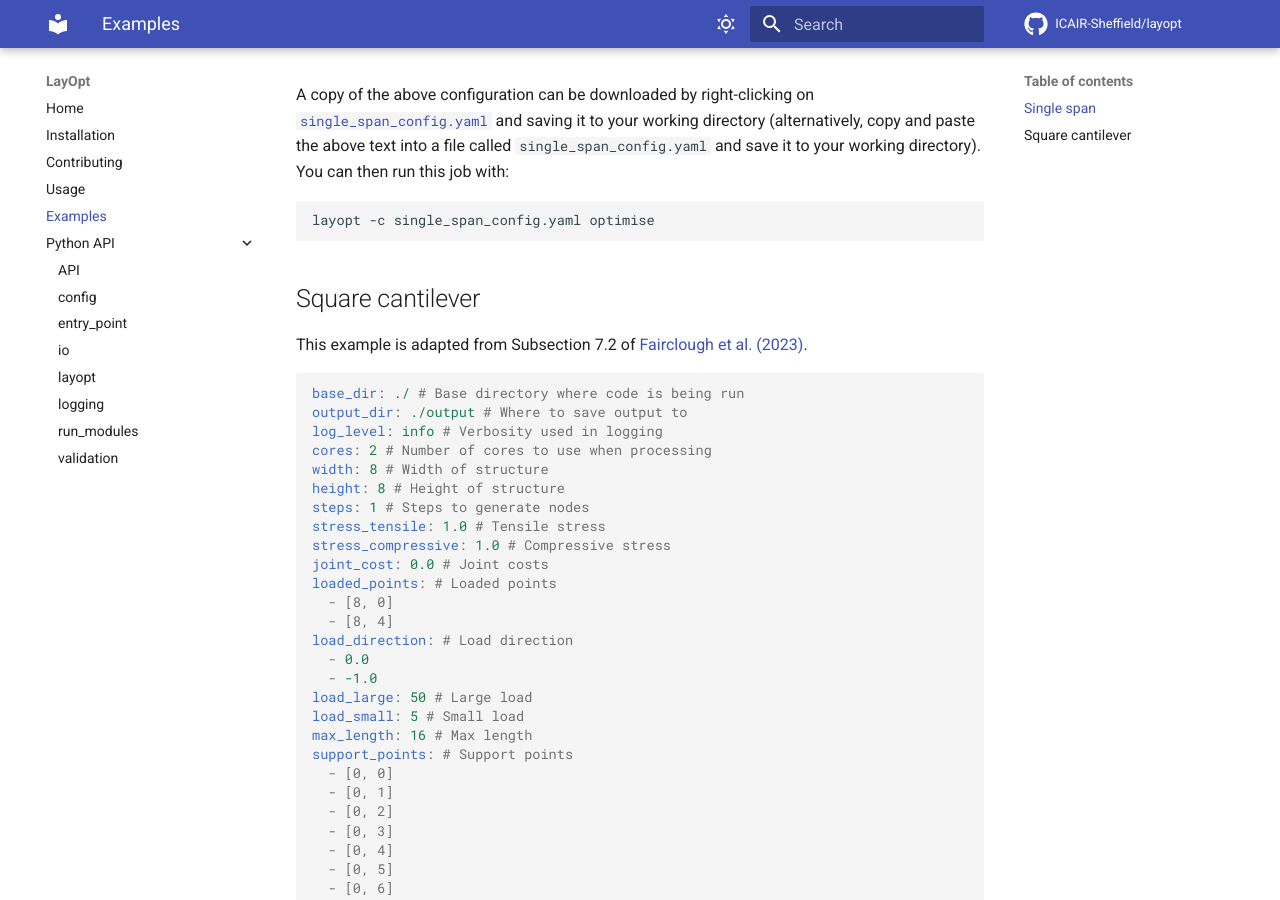
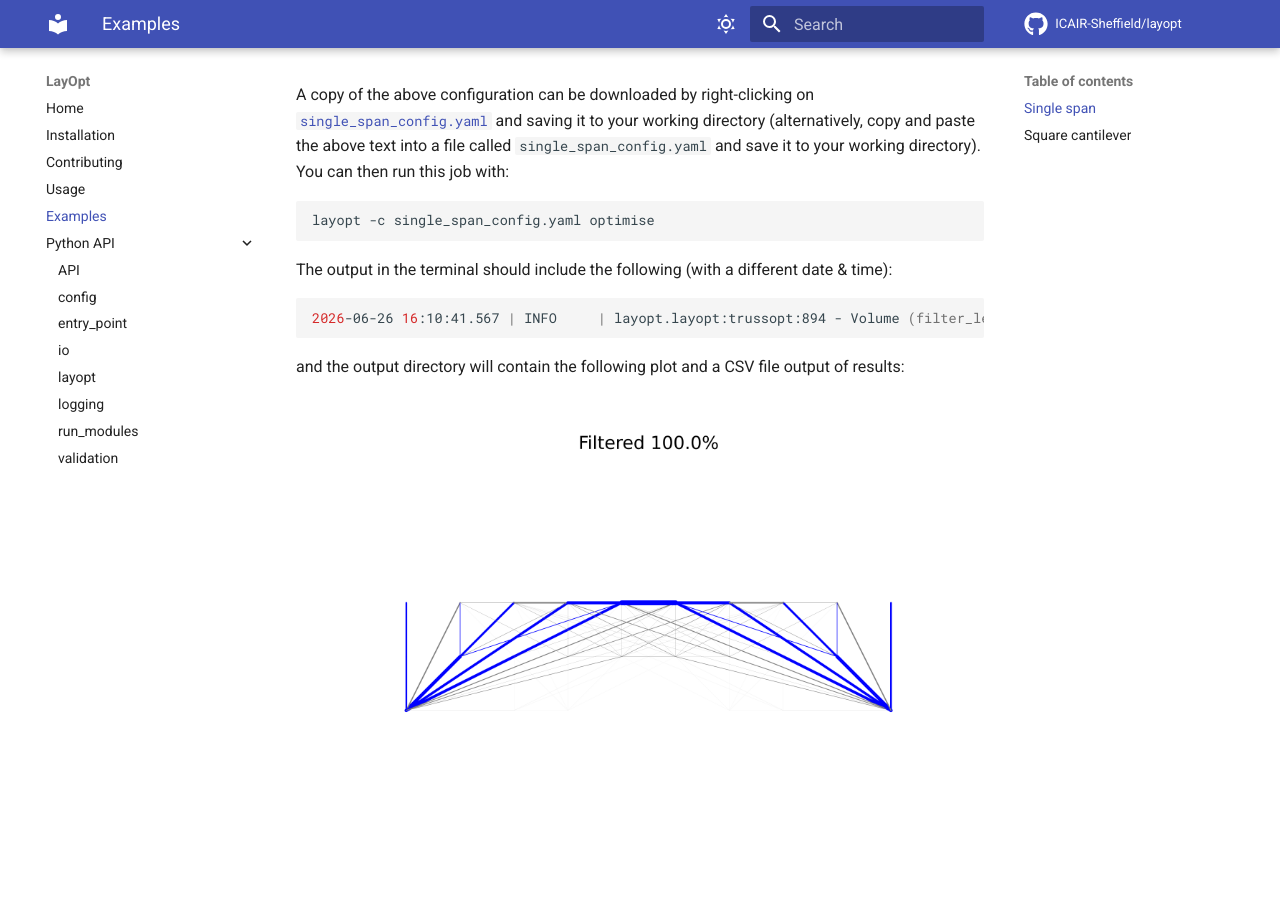
Before and after one commit to ICAIR-Sheffield/LayOpt, an MkDocs documentation site: the page built from docs/examples.md, in a window 1280 px wide and 900 px high, scrolled down 1401 px. Built offline with MkDocs 1.6.1 and Material for MkDocs 9.7.7, drawn with Linux system fonts in a browser that asks for light colours; comment, search, counter and statistics services are not loaded; some of the changed text lies outside the part shown.

Commit message:
Add outputs to `examples.md`

````diff
--- a/docs/examples.md
+++ b/docs/examples.md
@@ -62,6 +62,16 @@
 layopt -c single_span_config.yaml optimise
 ```
 
+The output in the terminal should include the following (with a different date & time):
+
+```shell
+2026-06-26 16:10:41.567 | INFO     | layopt.layopt:trussopt:894 - Volume (filter_level = 1.0): 269.64787019560805
+```
+
+and the output directory will contain the following plot and a CSV file output of results:
+
+![Single span output width 9 and height 2](img/arch_testing_smaller_w9_h2_n10_filter100.png)
+
 ## Square cantilever
 
 This example is adapted from Subsection 7.2 of [Fairclough et al. (2023)](https://doi.org/10.1007/s00158-023-03585-x).
@@ -123,3 +133,13 @@
 ```shell
 layopt -c square_cantilevel_config.yaml optimise
 ```
+
+The output in the terminal should include the following (with a different date & time):
+
+```shell
+2026-06-26 16:17:32.151 | INFO     | layopt.layopt:trussopt:894 - Volume (filter_level = 1.0): 2070.3703705771877
+```
+
+and the output directory will contain the following plot and a CSV file output of results:
+
+![Square cantilever output width 8 and height 8](img/square_cantilever_w8_h8_n2_filter100.png)
````
Also changed, not shown: docs/img/arch_testing_smaller_w9_h2_n10_filter100.png (added), docs/img/square_cantilever_w8_h8_n2_filter100.png (added).
